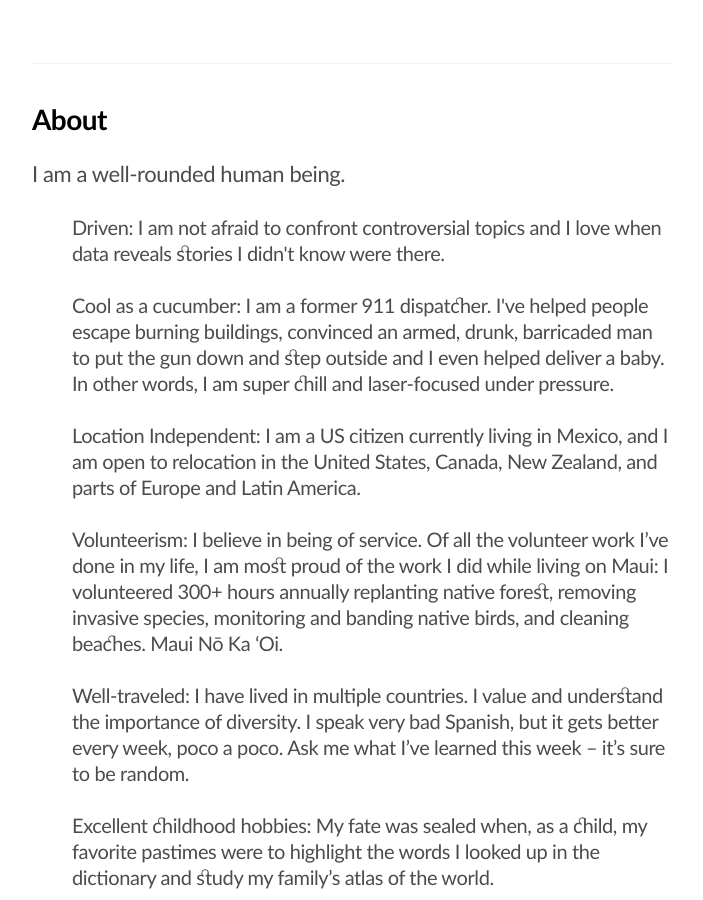
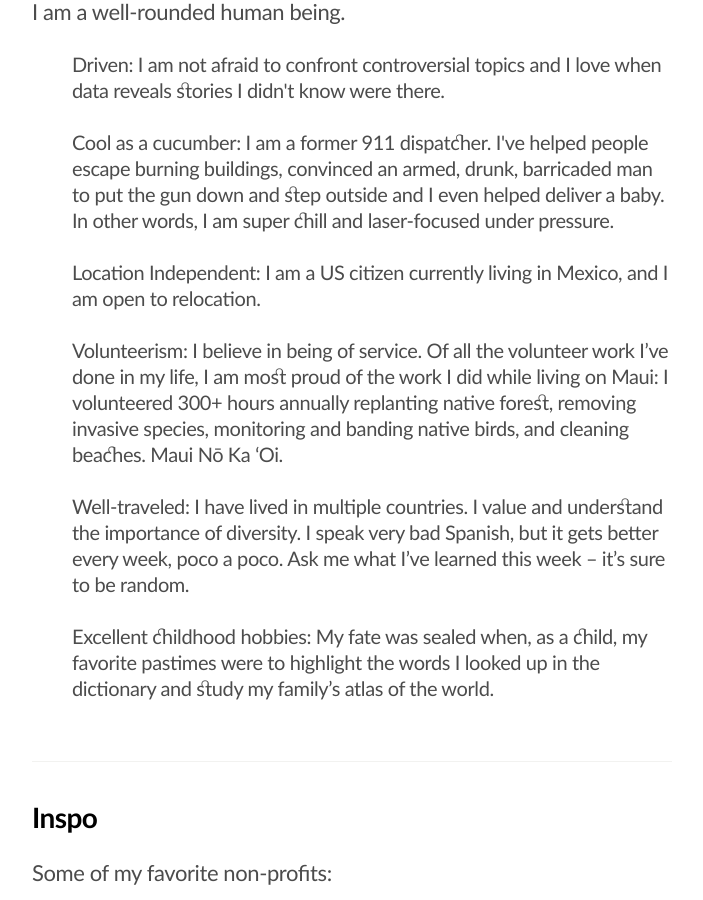
Before and after one commit to teacupwoozy/stacyem, a Jekyll site: the page built from index.html, in a window 1280 px wide and 900 px high, scrolled down 4572 px. Shown: the whole window, without its empty margins (288-991 px from the left). Built offline with Jekyll 4.4.1, drawn with Linux system fonts in a browser that asks for light colours; nearby versions of some CDN libraries; some web fonts are replaced; the list of posts is cut into pages by our own code; some of the changed text lies outside the part shown.

Commit message:
redo project icons, etc.

```diff
--- a/index.html
+++ b/index.html
@@ -38,11 +38,10 @@ layout: default
     <article class="post" role="article">
       <div class="article-item">
         <section class="post-excerpt">
-          <p>I have lived up and down the West Coast of the United States, on an island in the middle of the Pacific Ocean and now in
-          Southern Mexico where I explore and visualize data in order to uncover the stories within.</p>
           <p>Mission-driven and relentlessly curious, I am seeking opportunities in media or at a social justice organization
-            where I can wrangle and visualize data.</a>
-          </p>
+            where I can wrangle and visualize data.</p>
+          <!-- <p>I have lived up and down the West Coast of the United States, on an island in the middle of the Pacific Ocean and now in
+          Southern Mexico where I explore and visualize data in order to uncover the stories within.</p> -->
         </section>
       </div>
     </article>
@@ -151,8 +150,7 @@ layout: default
             drunk, barricaded man to put the gun down and step outside and I even helped deliver a baby. In other words, I am super
             chill and laser-focused under pressure.</li>
             <br>
-            <li>Location Independent: I am a US citizen currently living in Mexico, and I am open to relocation in the United States,
-            Canada, New Zealand, and parts of Europe and Latin America.</li>
+            <li>Location Independent: I am a US citizen currently living in Mexico, and I am open to relocation.</li>
             <br>
             <li>Volunteerism: I believe in being of service. Of all the volunteer work I’ve done in my life, I am most proud of the work
             I did while living on Maui: I volunteered 300+ hours annually replanting native forest, removing invasive species,
--- a/spd.html
+++ b/spd.html
@@ -63,7 +63,7 @@
 
           <a class="blog-logo" href="http://localhost:4000" style="background-image: url('/assets/images/sm_logo.jpg')">Stacy Montemayor</a>
 
-          <h1 class="blog-title">Sexual Assault and Other Violent Crimes Calls in Seattle</h1>
+          <h1 class="blog-title">Sexual Assault and Other Violent Crime Calls in Seattle</h1>
           <h2 class="blog-description">by Stacy Montemayor
             <br>If you use a service like Privacy Badger, you will need to disable it on this webpage in order to see visualizations.</h2>
           </header>
```
Also changed, not shown: assets/images/project_openelections.png, assets/images/project_portfolio.png, assets/images/project_spd.png, assets/images/project_tw.png, assets/images/project_vote.png.
